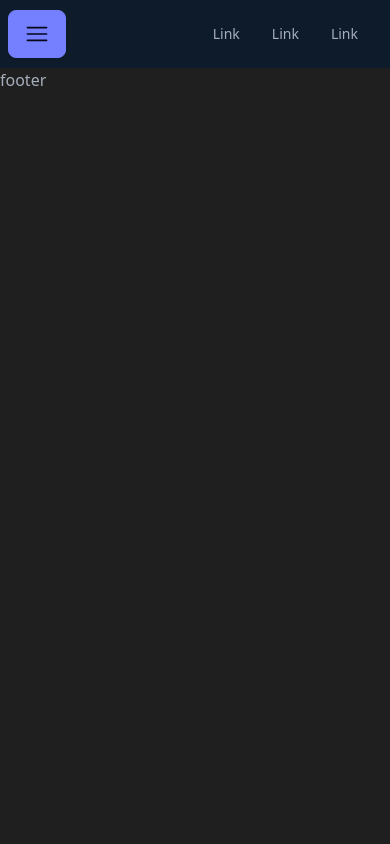
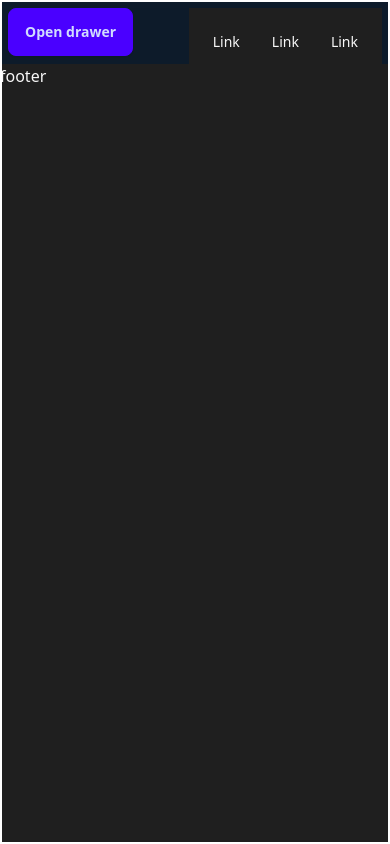
Before and after one commit to Arif-Islam21/developerPortfolio, a React (Vite) app: page / in a window 390 px wide. Built offline with nearby package versions, Linux system fonts and the light colour scheme.

Commit message:
navbar not done

```diff
--- a/index.html
+++ b/index.html
@@ -1,5 +1,5 @@
 <!DOCTYPE html>
-<html lang="en" data-theme="dark">
+<html lang="en" data-theme="">
   <head>
     <meta charset="UTF-8" />
     <link rel="icon" type="image/svg+xml" href="/code.png" />
--- a/src/Layout/Main.jsx
+++ b/src/Layout/Main.jsx
@@ -3,7 +3,7 @@ import Navbar from "../Pages/Home/Navbar/Navbar";
 
 const Main = () => {
   return (
-    <div className="bg-primary min-h-screen">
+    <div className="bg-primary text-textColor min-h-screen">
       <Navbar />
       <Outlet />
       <p>footer</p>
--- a/src/Pages/Home/Navbar/Sidebar.jsx
+++ b/src/Pages/Home/Navbar/Sidebar.jsx
@@ -4,49 +4,49 @@ const Sidebar = () => {
   return (
     <div className="navbar bg-base-100">
       <div className="flex-1">
-        <div className="drawer">
+        <div className="drawer relative drawer-mobile">
           <input id="my-drawer" type="checkbox" className="drawer-toggle" />
+          <div
+            className={`flex-none absolute min-w-[calc(100vw-23rem)] py-2  right-0 bg-primary justify-end flex`}
+          >
+            <ul className="menu menu-horizontal lg:pr-24">
+              <li>
+                <a>Link</a>
+              </li>
+              <li>
+                <a>Link</a>
+              </li>
+              <li>
+                <a>Link</a>
+              </li>
+            </ul>
+          </div>
           <div className="drawer-content">
+            {/* Page content here */}
             <label
               htmlFor="my-drawer"
-              className="btn btn-primary drawer-button px-4 text-2xl"
+              className="btn btn-primary lg:hidden drawer-button"
             >
-              <RxHamburgerMenu />
+              Open drawer
             </label>
-            {/* <h1 className="text-3xl font-bold">Welcome to My Portfolio</h1>
-            <p>Your content goes here...</p> */}
           </div>
-          <div className="lg:translate-x-0 drawer-side">
-            <label htmlFor="my-drawer" className="drawer-overlay"></label>
-            <ul className="menu p-4 lg:w-80 min-h-screen bg-base-100">
+          <div className="drawer-side lg:relative lg:block lg:w-80 border-2 border-white">
+            <label
+              htmlFor="my-drawer"
+              aria-label="close sidebar"
+              className="lg:hidden drawer-overlay"
+            ></label>
+            <ul className="menu bg-base-100 text-white min-h-full w-80 p-4">
+              {/* Sidebar content here */}
               <li>
-                <a href="#">Home</a>
+                <a>Sidebar Item 1</a>
               </li>
               <li>
-                <a href="#">About</a>
-              </li>
-              <li>
-                <a href="#">Projects</a>
-              </li>
-              <li>
-                <a href="#">Contact</a>
+                <a>Sidebar Item 2</a>
               </li>
             </ul>
           </div>
         </div>
-      </div>
-      <div className="flex-none">
-        <ul className="menu menu-horizontal lg:pr-24">
-          <li>
-            <a>Link</a>
-          </li>
-          <li>
-            <a>Link</a>
-          </li>
-          <li>
-            <a>Link</a>
-          </li>
-        </ul>
       </div>
     </div>
   );
--- a/tailwind.config.js
+++ b/tailwind.config.js
@@ -6,6 +6,7 @@ export default {
       colors: {
         // primary: "#0D1B2A ",
         primary: "#1F1F1F ",
+        textColor: "#F7F7F7",
         secondary: "#0D1B2A",
         accent: "#F70000",
         // accent: "#B22222",
```
